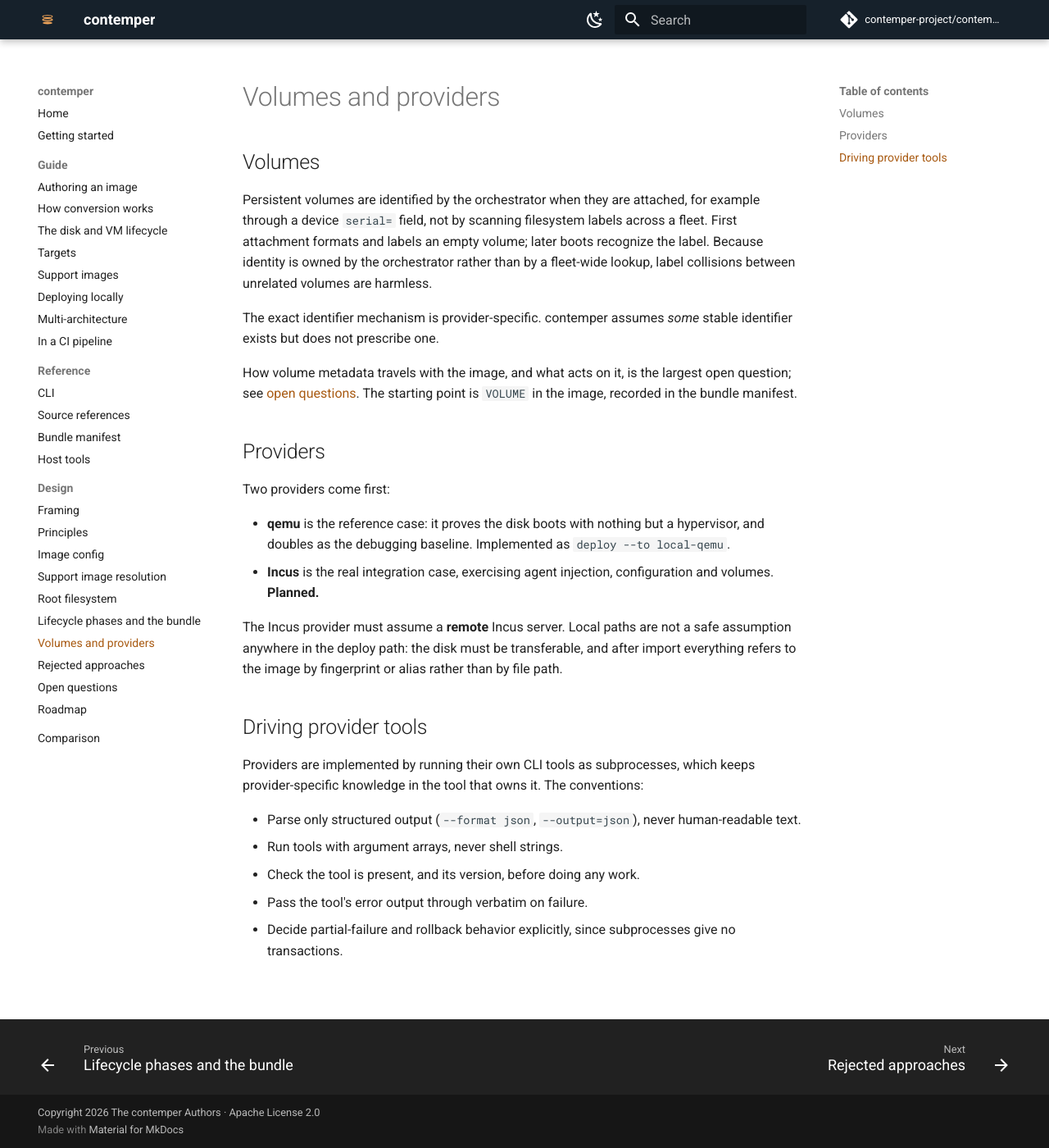
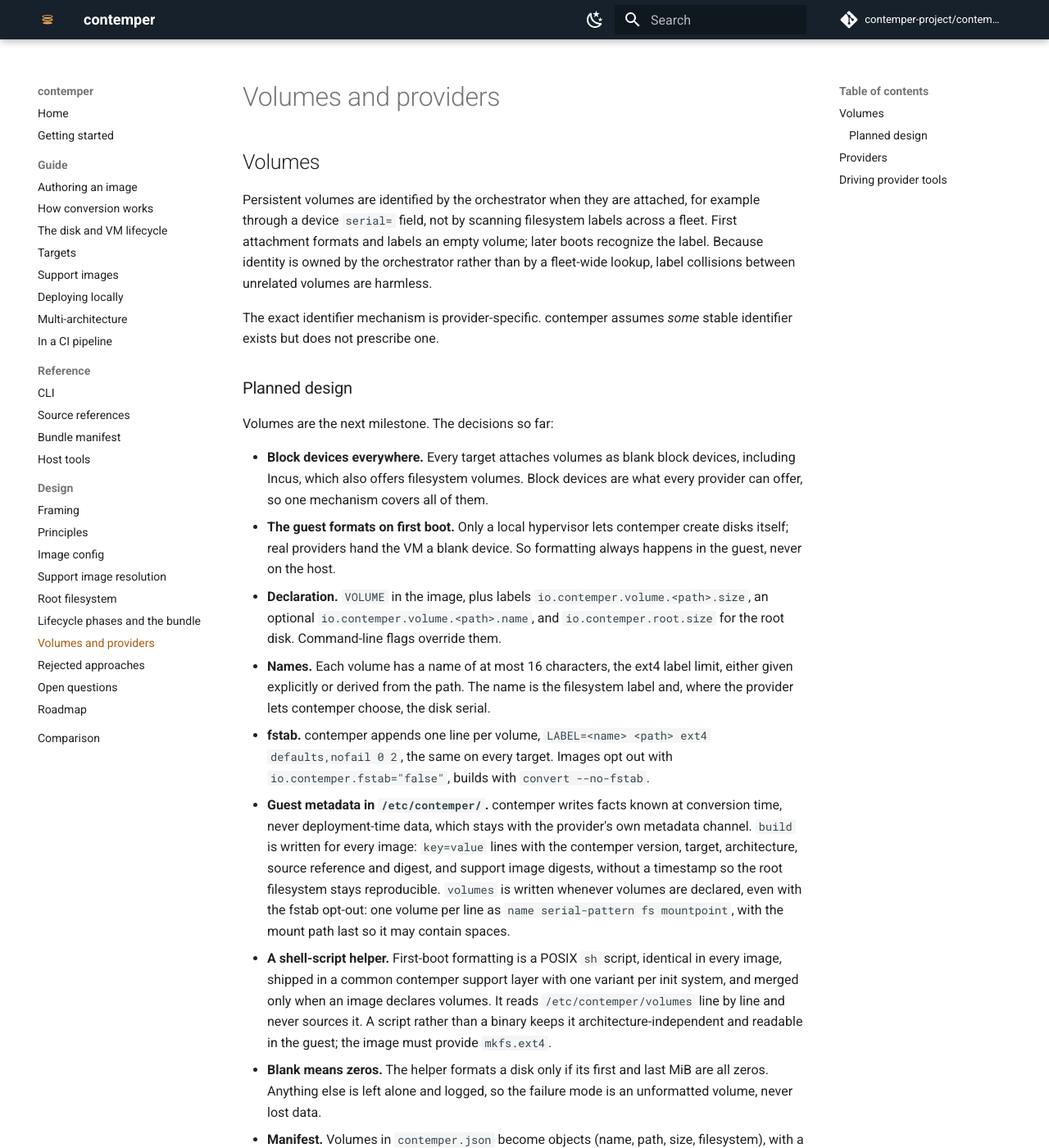
Before and after one commit to DarkressX/contemper, an MkDocs documentation site: the page built from docs/design/volumes-and-providers.md, in a window 1280 px wide and 1400 px high. Shown: the whole window at 82% size. Built offline with MkDocs 1.6.1 and Material for MkDocs 9.7.7, drawn with Linux system fonts in a browser that asks for light colours; comment, search, counter and statistics services are not loaded; some of the changed text lies outside the part shown.

Commit message:
docs: record the planned volume design
Block volumes on every target, formatted by the guest on first boot
through a POSIX sh helper; fstab entries by label with an opt-out;
guest metadata in /etc/contemper/ (build always, volumes when
declared). The open question narrows to deployment metadata.

Co-Authored-By: Claude Opus 5.5 <noreply@anthropic.com>

```diff
--- a/docs/design/volumes-and-providers.md
+++ b/docs/design/volumes-and-providers.md
@@ -12,9 +12,50 @@ between unrelated volumes are harmless.
 The exact identifier mechanism is provider-specific. contemper assumes
 *some* stable identifier exists but does not prescribe one.
 
-How volume metadata travels with the image, and what acts on it, is the
-largest open question; see [open questions](open-questions.md). The
-starting point is `VOLUME` in the image, recorded in the bundle manifest.
+### Planned design
+
+Volumes are the next milestone. The decisions so far:
+
+- **Block devices everywhere.** Every target attaches volumes as blank
+  block devices, including Incus, which also offers filesystem volumes.
+  Block devices are what every provider can offer, so one mechanism
+  covers all of them.
+- **The guest formats on first boot.** Only a local hypervisor lets
+  contemper create disks itself; real providers hand the VM a blank
+  device. So formatting always happens in the guest, never on the host.
+- **Declaration.** `VOLUME` in the image, plus labels
+  `io.contemper.volume.<path>.size`, an optional
+  `io.contemper.volume.<path>.name`, and `io.contemper.root.size` for
+  the root disk. Command-line flags override them.
+- **Names.** Each volume has a name of at most 16 characters, the ext4
+  label limit, either given explicitly or derived from the path. The name
+  is the filesystem label and, where the provider lets contemper choose,
+  the disk serial.
+- **fstab.** contemper appends one line per volume,
+  `LABEL=<name> <path> ext4 defaults,nofail 0 2`, the same on every
+  target. Images opt out with `io.contemper.fstab="false"`, builds with
+  `convert --no-fstab`.
+- **Guest metadata in `/etc/contemper/`.** contemper writes facts known
+  at conversion time, never deployment-time data, which stays with the
+  provider's own metadata channel. `build` is written for every image:
+  `key=value` lines with the contemper version, target, architecture,
+  source reference and digest, and support image digests, without a
+  timestamp so the root filesystem stays reproducible. `volumes` is
+  written whenever volumes are declared, even with the fstab opt-out:
+  one volume per line as `name serial-pattern fs mountpoint`, with the
+  mount path last so it may contain spaces.
+- **A shell-script helper.** First-boot formatting is a POSIX `sh`
+  script, identical in every image, shipped in a common contemper
+  support layer with one variant per init system, and merged only when
+  an image declares volumes. It reads `/etc/contemper/volumes` line by
+  line and never sources it. A script rather than a binary keeps it
+  architecture-independent and readable in the guest; the image must
+  provide `mkfs.ext4`.
+- **Blank means zeros.** The helper formats a disk only if its first and
+  last MiB are all zeros. Anything else is left alone and logged, so the
+  failure mode is an unformatted volume, never lost data.
+- **Manifest.** Volumes in `contemper.json` become objects (name, path,
+  size, filesystem), with a new format version.
 
 ## Providers
 
```
Also changed, not shown: docs/design/open-questions.md (+12 -10 lines), docs/design/roadmap.md (+3 -1 lines).
